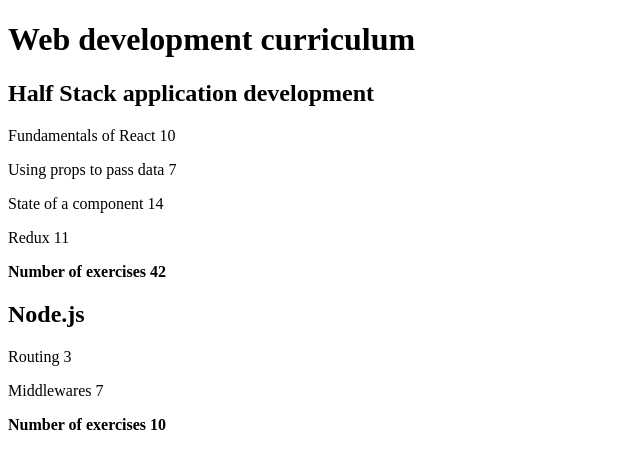
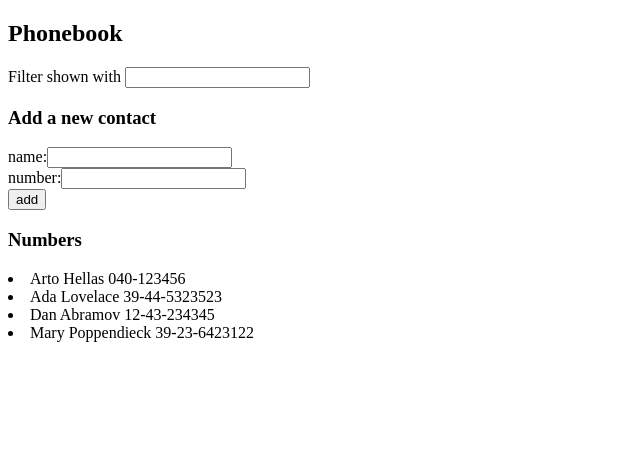
Before and after one commit to DarshanVaishya/full-stack-open, a React (Create React App) app in the folder part-02/: page / in a window 1280 px wide. Shown: the top 468 px of the page, without its empty margins (0-640 px from the left). Built offline with nearby package versions, Linux system fonts and the light colour scheme.

Commit message:
Finished 2b reading and exercises

```diff
--- /dev/null
+++ b/part-02/src/components/Filter.js
@@ -0,0 +1,9 @@
+function Filter({ search, handleSearch }) {
+	return (
+		<div>
+			Filter shown with <input value={search} onChange={handleSearch} />
+		</div>
+	);
+}
+
+export default Filter;
--- a/part-02/src/components/Note.js
+++ b/part-02/src/components/Note.js
@@ -1,4 +1,5 @@
 function Note({ note }) {
+	console.log(note);
 	return <li>{note.content}</li>;
 }
 
--- /dev/null
+++ b/part-02/src/components/PersonForm.js
@@ -0,0 +1,35 @@
+function PersonForm({
+	handleSubmit,
+	newName,
+	newNumber,
+	setNewName,
+	setNewNumber,
+}) {
+	return (
+		<form onSubmit={handleSubmit}>
+			<div>
+				name:
+				<input
+					type="text"
+					value={newName}
+					onChange={(e) => setNewName(e.target.value)}
+					required
+				/>
+			</div>
+			<div>
+				number:
+				<input
+					type="text"
+					value={newNumber}
+					onChange={(e) => setNewNumber(e.target.value)}
+					required
+				/>
+			</div>
+			<div>
+				<button type="submit">add</button>
+			</div>
+		</form>
+	);
+}
+
+export default PersonForm;
--- /dev/null
+++ b/part-02/src/components/Persons.js
@@ -0,0 +1,13 @@
+function Persons({ persons }) {
+	return (
+		<>
+			{persons.map((person) => (
+				<li key={person.id}>
+					{person.name} {person.number}
+				</li>
+			))}
+		</>
+	);
+}
+
+export default Persons;
--- a/part-02/src/index.js
+++ b/part-02/src/index.js
@@ -1,6 +1,5 @@
-import React from "react";
 import ReactDOM from "react-dom";
-import App from "./courseinfo/App";
+import App from "./phonebook/App";
 
 const notes = [
 	{
@@ -23,4 +22,4 @@
 	},
 ];
 
-ReactDOM.render(<App />, document.getElementById("root"));
+ReactDOM.render(<App notes={notes} />, document.getElementById("root"));
--- /dev/null
+++ b/part-02/src/phonebook/App.js
@@ -0,0 +1,67 @@
+import { useState } from "react";
+import Filter from "../components/Filter";
+import PersonForm from "../components/PersonForm";
+import Persons from "../components/Persons";
+
+const App = () => {
+	const [persons, setPersons] = useState([
+		{ name: "Arto Hellas", number: "040-123456", id: 1 },
+		{ name: "Ada Lovelace", number: "39-44-5323523", id: 2 },
+		{ name: "Dan Abramov", number: "12-43-234345", id: 3 },
+		{ name: "Mary Poppendieck", number: "39-23-6423122", id: 4 },
+	]);
+	const [newName, setNewName] = useState("");
+	const [newNumber, setNewNumber] = useState("");
+	const [search, setSearch] = useState("");
+
+	const handleSubmit = (e) => {
+		e.preventDefault();
+
+		const alreadyExists = persons.some(
+			(person) => person.name.toLowerCase() === newName.toLocaleLowerCase()
+		);
+		if (alreadyExists) {
+			return alert(`${newName} is already added to phonebook`);
+		}
+
+		setPersons(
+			persons.concat({
+				name: newName,
+				number: newNumber,
+				id: persons.length + 1,
+			})
+		);
+		setNewName("");
+		setNewNumber("");
+	};
+
+	const handleSearch = (e) => {
+		setSearch(e.target.value.toLowerCase());
+	};
+
+	const toShow =
+		search === ""
+			? persons
+			: persons.filter((person) => person.name.toLowerCase().includes(search));
+
+	return (
+		<div>
+			<h2>Phonebook</h2>
+			<Filter search={search} handleSearch={handleSearch} />
+
+			<h3>Add a new contact</h3>
+			<PersonForm
+				handleSubmit={handleSubmit}
+				newName={newName}
+				newNumber={newNumber}
+				setNewName={setNewName}
+				setNewNumber={setNewNumber}
+			/>
+
+			<h3>Numbers</h3>
+			<Persons persons={toShow} />
+		</div>
+	);
+};
+
+export default App;
```
Also changed, not shown: part-02/src/App.js (+37 -3 lines).
